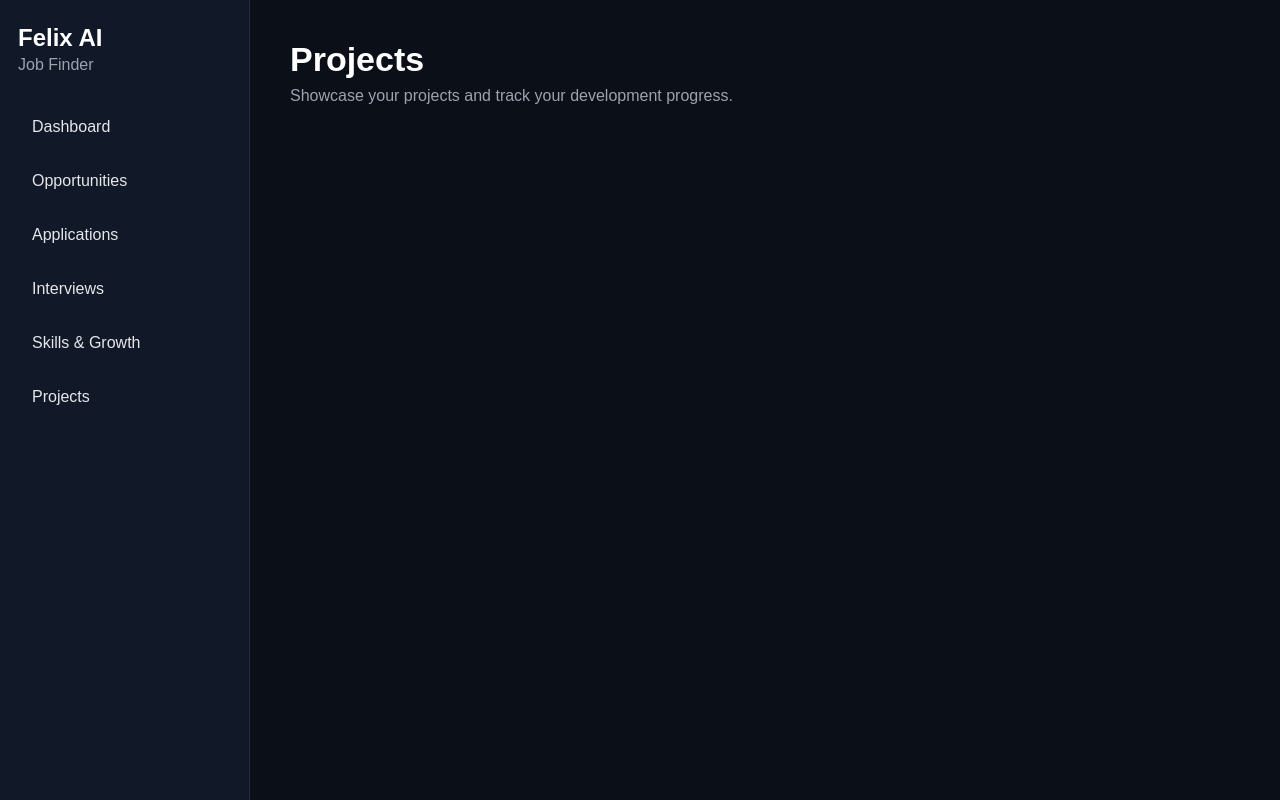
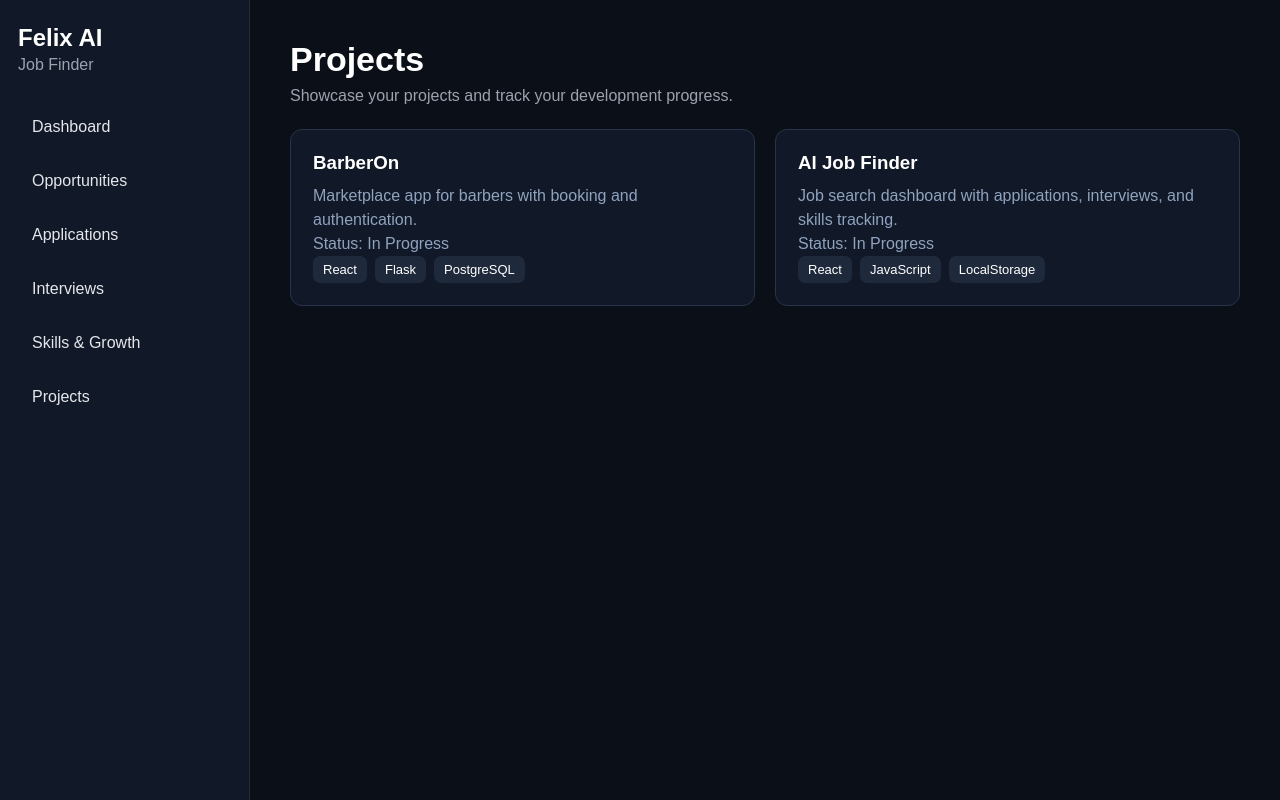
Before and after one commit to felixbritez26/JOB-GO-IA, a React (Vite) app: page /projects in a window 1280 px wide. Built offline with nearby package versions, Linux system fonts and the light colour scheme.

Commit message:
forcontinuelater

```diff
--- a/src/components/JobCard.jsx
+++ b/src/components/JobCard.jsx
@@ -19,16 +19,20 @@ function JobCard({
 
         <span className="match">{match}% match</span>
       </div>
+      {onApply && (
         <button className="apply-job-btn" onClick={onApply} disabled={applied}>
           {applied ? "Applied" : "Apply"}
         </button>
+      )}
 
+      {onSave && (
         <button
           className={`save-job-btn ${saved ? "saved" : ""}`}
           onClick={onSave}
         >
           {saved ? "Saved" : "Save Job"}
         </button>
+      )}
 
       <p className="job-location">{location}</p>
 
--- a/src/index.css
+++ b/src/index.css
@@ -544,3 +544,26 @@ body {
 .skill-card > button:hover {
   background: rgba(239, 68, 68, 0.12);
 }
+.projects-container {
+  display: grid;
+  grid-template-columns: repeat(2, 1fr);
+  gap: 20px;
+  margin-top: 24px;
+}
+
+.project-card {
+  padding: 22px;
+  background: #111827;
+  border: 1px solid #273449;
+  border-radius: 12px;
+}
+
+.project-card h3 {
+  margin-top: 0;
+  margin-bottom: 10px;
+}
+
+.project-card p {
+  color: #8fa3bf;
+  line-height: 1.5;
+}
--- a/src/pages/Projects.jsx
+++ b/src/pages/Projects.jsx
@@ -1,6 +1,23 @@
 import Sidebar from "../components/Sidebar";
 
 function Projects() {
+  const projects = [
+    {
+      name: "BarberOn",
+      description:
+        "Marketplace app for barbers with booking and authentication.",
+      technologies: ["React", "Flask", "PostgreSQL"],
+      status: "In Progress",
+    },
+    {
+      name: "AI Job Finder",
+      description:
+        "Job search dashboard with applications, interviews, and skills tracking.",
+      technologies: ["React", "JavaScript", "LocalStorage"],
+      status: "In Progress",
+    },
+  ];
+
   return (
     <div className="dashboard">
       <Sidebar />
@@ -8,6 +25,24 @@ function Projects() {
       <main className="dashboard-content">
         <h1>Projects</h1>
         <p>Showcase your projects and track your development progress.</p>
+
+        <div className="projects-container">
+          {projects.map((project) => (
+            <div className="project-card" key={project.name}>
+              <h3>{project.name}</h3>
+
+              <p>{project.description}</p>
+
+              <p>Status: {project.status}</p>
+
+              <div className="technology-list">
+                {project.technologies.map((technology) => (
+                  <span key={technology}>{technology}</span>
+                ))}
+              </div>
+            </div>
+          ))}
+        </div>
       </main>
     </div>
   );
```
Lines whose indentation alone changed are shown as unchanged.
